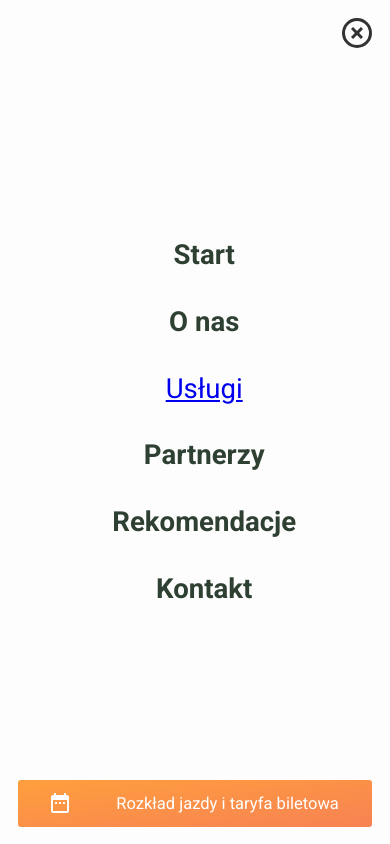
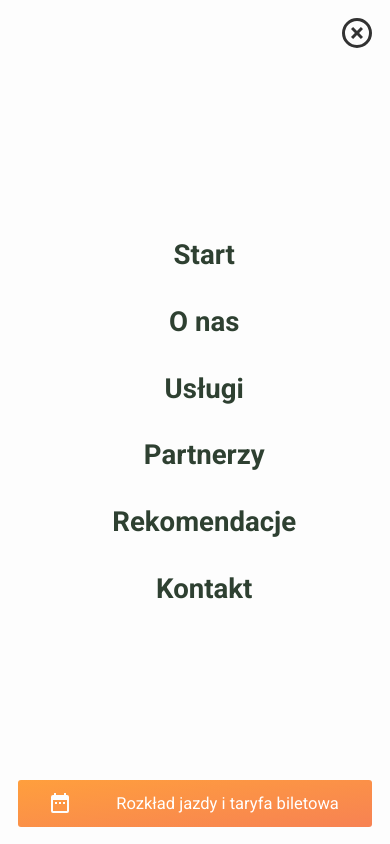
Before and after one commit to KrzysztofGrudzien/mimtrans-landing-page, a React (Create React App) app: page / in a window 390 px wide. Both pictures are taken after a click on the picture 353 px from the left and 127 px from the top of the page. Shown: the top 844 px of the page. Built offline with nearby package versions, Linux system fonts and the light colour scheme.

Commit message:
add context for button in the navigation

```diff
--- a/src/components/Header.js
+++ b/src/components/Header.js
@@ -100,7 +100,7 @@ const Header = () => {
                                 </a>
                             </li>
                             <li className='nav-bar-mobile-list-item'>
-                                <a href='#services' className='nav-mobile-bar-list-item-link'>
+                                <a href='#services' className='nav-bar-mobile-list-item-link'>
                                     Usługi
                                 </a>
                             </li>
@@ -120,8 +120,11 @@ const Header = () => {
                                 </a>
                             </li>
                         </ul>
-                        <button className='btn btn-secondary nav-bar-mobile-time-table-toggle'>
-                            <img src={calendarIcon} alt='ikona kalendarza' className='nav-bar-time-table-toggle-img' />{' '}
+                        <button
+                            className='btn btn-secondary nav-bar-mobile-time-table-toggle'
+                            onClick={toggleTimetableState}
+                        >
+                            <img src={calendarIcon} alt='ikona kalendarza' className='nav-bar-time-table-toggle-img' />
                             Rozkład jazdy i taryfa biletowa
                         </button>
                     </nav>
```
